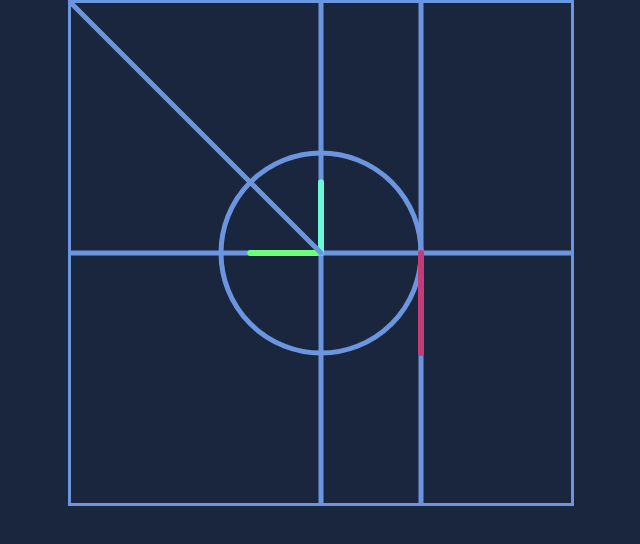
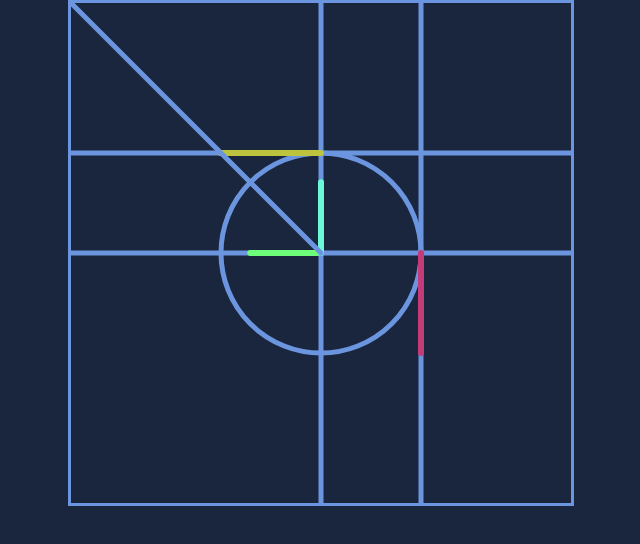
Before and after one commit to EmanuelLeco/trigonometry-cheatsheet, a Vue app: page / in a window 1280 px wide. Shown: the top 544 px of the page, without its empty margins (319-959 px from the left). Built offline with nearby package versions, Linux system fonts and the light colour scheme.

Commit message:
add reactive cotg line

```diff
--- a/src/components/UnitCircle.vue
+++ b/src/components/UnitCircle.vue
@@ -22,6 +22,11 @@
 		<!-- __ TAN __ -->
 		<line x1="350" y1="0" x2="350" y2="500" />
 		<line id="tg" x1="350" y1="250" x2="350" :y2="tgLength" />
+		<!-- --------- -->
+
+		<!-- __ COTG __ -->
+		<line x1="0" y1="150" x2="500" y2="150" />
+		<line id="cotg" x1="250" y1="150" :x2="cotgLength" y2="150" />
 		<!-- --------- -->
 
 		<!-- -- angle line -- -->
@@ -83,6 +88,9 @@
 			tgLength() {
 				return -100 * Math.tan(this.angle) + 250;
 			},
+			cotgLength() {
+				return 100 * (1 / Math.tan(this.angle)) + 250;
+			},
 		},
 		methods: {
 			getPosition(e) {
```
